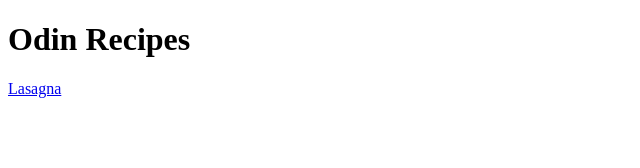
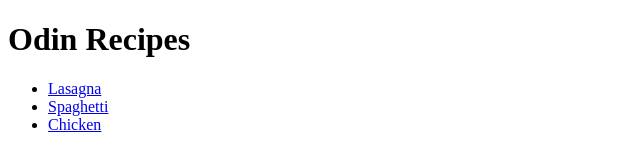
Before and after one commit to smazacik252/odin-recipes, a plain HTML site: page index.html in a window 1280 px wide. Shown: the whole page, without its empty margins (0-640 px from the left). Drawn offline with Linux system fonts and the light colour scheme.

Commit message:
added links to chicken and spaghetti recipes

```diff
--- a/index.html
+++ b/index.html
@@ -7,7 +7,12 @@
 </head>
 <body>
     <h1>Odin Recipes</h1>
-    <p><a href ="./recipes/lasagna.html">Lasagna</a></p>
+    <ul>
+        <li><a href ="./recipes/lasagna.html">Lasagna</a></li>
+        <li><a href ="./recipes/spaghetti.html">Spaghetti</a></li>
+        <li><a href ="./recipes/chicken.html">Chicken</a></li>
+    </ul>
+
 
 </body>
 </html>
```
